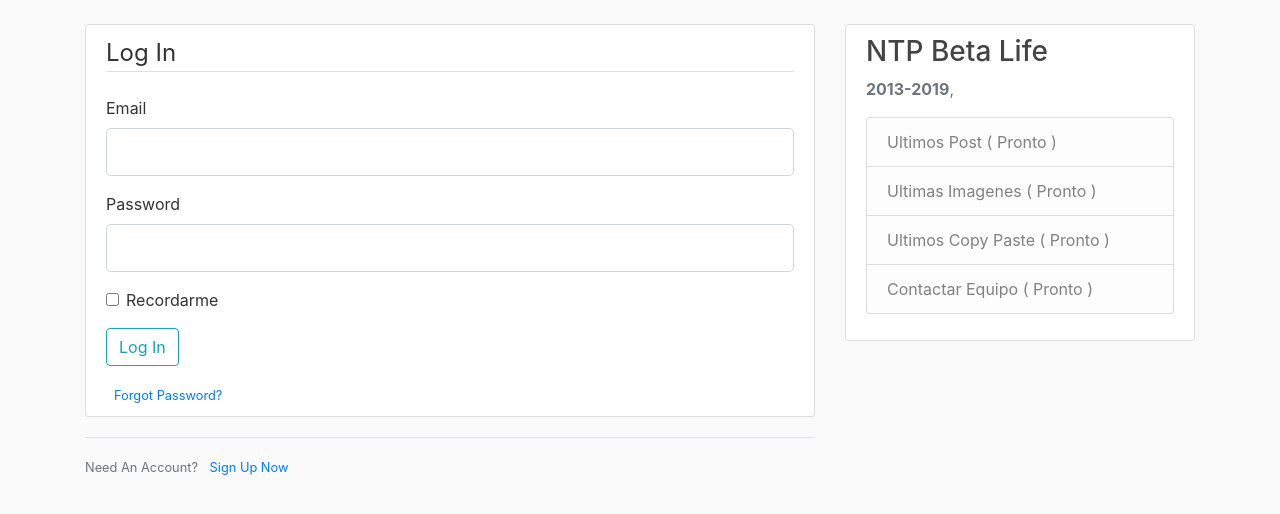
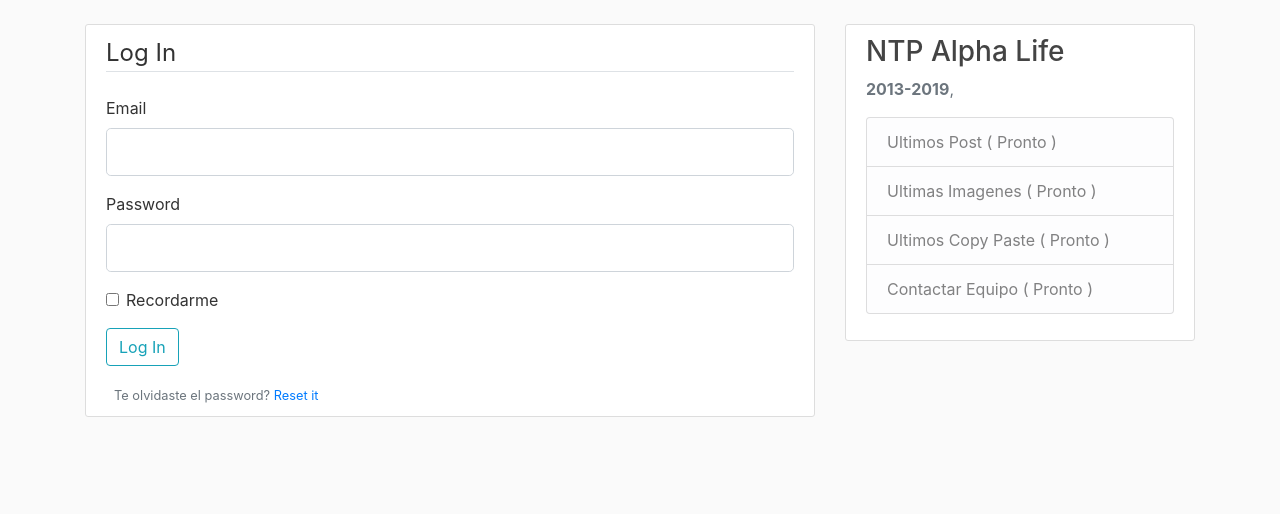
Before and after one commit to OpiMho/Python-Blog-Responsive-Flask, a Flask app: page /login in a window 1280 px wide. Shown: the part 56-570 px from the top of the page. Run offline with Flask 2, Linux system fonts and the light colour scheme; some libraries are stand-ins or nearby versions.

Commit message:
Look a Squirrle

```diff
--- a/ntp/forms.py
+++ b/ntp/forms.py
@@ -66,3 +66,7 @@ class PostForm(FlaskForm):
 class CommentForm(FlaskForm):
     comment = TextAreaField('Respuesta', validators=[DataRequired()])
     submit = SubmitField("Contestar")
+
+class ChatForm(FlaskForm):
+    comment = TextAreaField('Mensaje', validators=[DataRequired()])
+    mandar = SubmitField("Manadar")
--- a/ntp/routes.py
+++ b/ntp/routes.py
@@ -1,15 +1,14 @@
 from flask import  render_template, url_for, flash, redirect, request, render_template_string
 from ntp.models import User, Post, Comments
-from ntp.forms import RegistrationForm, LoginForm, UpdateAccountForm, PostForm, CommentForm
+from ntp.forms import RegistrationForm, LoginForm, UpdateAccountForm, PostForm, CommentForm, ChatForm
 from ntp import app, db, bcrypt
 from flask_login import login_user, current_user, logout_user, login_required
-from datetime import datetime
-
 
 @app.route("/")
 def root():
+    form=ChatForm()
     posts= Post.query.all()
-    return render_template("home.html", posts=posts)
+    return render_template("home.html", posts=posts, form=form)
 
 @app.route('/acerca')
 def acerca():
--- a/ntp/static/main.css
+++ b/ntp/static/main.css
@@ -30,10 +30,12 @@ h1, h2, h3, h4, h5, h6 {
   border: 1px solid #dddddd;
   border-radius: 3px;
   margin-bottom: 20px;
+  overflow:auto;
 }
 
 .article-title {
   color: #444444;
+
 }
 
 a.article-title:hover {
--- a/ntp/templates/layout.html
+++ b/ntp/templates/layout.html
@@ -45,15 +45,18 @@
         </div>
       </nav>
     </header>
+
     <main role="main" class="container">
-      <div class="row">
+
+        <div class="row">
         <div class="col-md-8">
             {% with messages = get_flashed_messages(with_categories=true) %}
             {% if messages %}
               {% for category, message in messages %}
                 <div class="alert alert-{{ category }}">
-                  {{ message }}
+                    {{ message }}
                 </div>
+
               {% endfor %}
             {% endif %}
             {% endwith %}
@@ -61,7 +64,7 @@
         </div>
         <div class="col-md-4">
           <div class="content-section">
-            <h3>NTP Beta Life</h3>
+            <h3>NTP Alpha Life</h3>
               <p class='text-muted'>  <b>2013-2019</b>,
               <ul class="list-group">
                 <li class="list-group-item list-group-item-light">Ultimos Post ( Pronto )</li>
--- a/ntp/templates/login.html
+++ b/ntp/templates/login.html
@@ -40,13 +40,9 @@
                 {{ form.submit(class="btn btn-outline-info") }}
             </div>
             <small class="text-muted ml-2">
-                <a href="#">Forgot Password?</a>
+                Te olvidaste el password? <a href="#">Reset it</a>
             </small>
         </form>
     </div>
-    <div class="border-top pt-3">
-        <small class="text-muted">
-            Need An Account? <a class="ml-2" href="{{ url_for('register') }}">Sign Up Now</a>
-        </small>
-    </div>
+
 {% endblock content %}
--- a/run.py
+++ b/run.py
@@ -2,4 +2,4 @@ from ntp import app
 
 
 if __name__ == '__main__':
-    app.run(debug=False)
+    app.run(debug=True)
```
Also changed, not shown: ntp/templates/home.html (+9 -0 lines), ntp/ntp.db, 1 other file.
